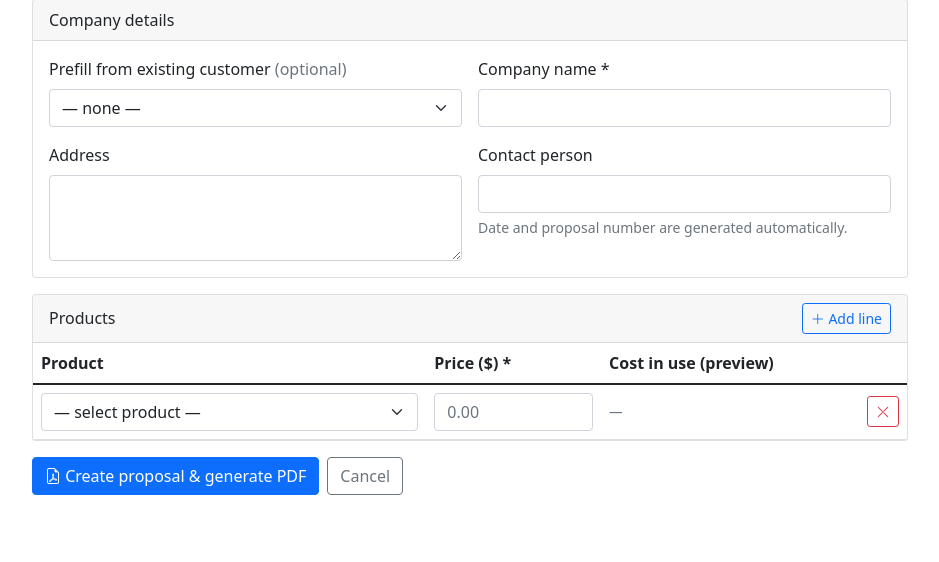
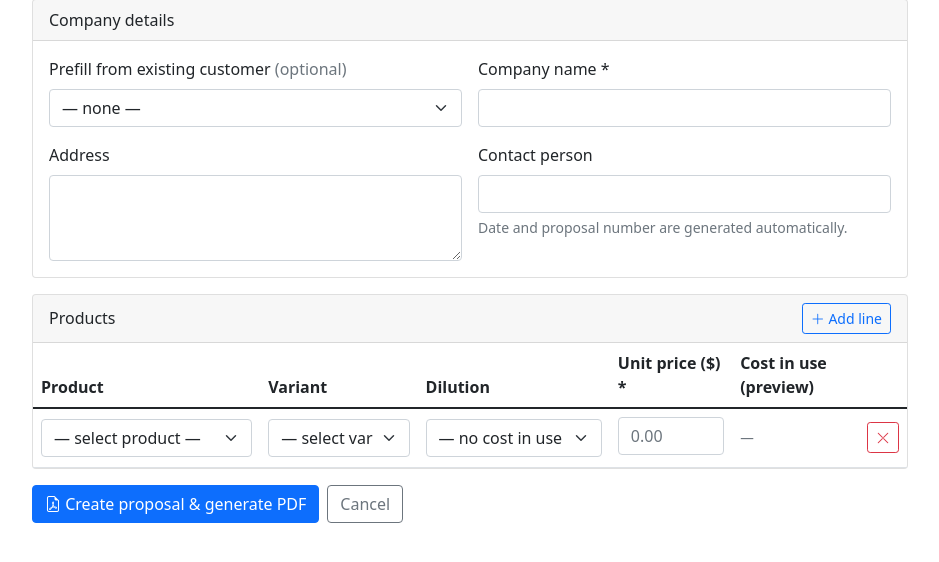
Before and after one commit to trackingallday/geller2025, a Django app: page /quotes/dashboard/create/ in a window 1280 px wide. Shown: the part 126-688 px from the top of the page, without its empty margins (170-1109 px from the left). Run offline with Django 3.2, Linux system fonts and the light colour scheme; the visitor is signed in with stand-in values (Sample User, id 1); data comes from the database, SQL or seed files in the repository; data that the repository does not hold is empty; parts of the project's set-up code (start-up, migrations or seed data) failed here and were passed over; some libraries are stand-ins or nearby versions.

Commit message:
make the quote builder work with the variants

```diff
--- a/quotes/dashboard_views.py
+++ b/quotes/dashboard_views.py
@@ -42,27 +42,36 @@ def quote_dashboard(request):
 
 
 def _builder_context():
+    """Catalogue nested for the builder's pick-product → pick-variant →
+    pick-dilution flow: [{id, name, variants: [{id, label, dilution_options}]}]."""
     variants = ProductVariant.objects.select_related('product', 'size').prefetch_related(
         'dilutions__application_type',
     ).order_by('product__name', 'code')
 
-    catalogue = []
+    products = {}
     for v in variants:
-        label = v.product.name
-        if v.size:
-            label += f' — {v.size.name}'
+        entry = products.setdefault(v.product_id, {'id': v.product_id, 'name': v.product.name, 'variants': []})
+        label = v.size.name if v.size else ''
         if v.code:
-            label += f' ({v.code})'
+            label = f'{label} ({v.code})' if label else v.code
         dilution_options = []
         for dilution in v.dilutions.all():
+            if not dilution.application_type.is_active:
+                continue
             fills = dilution.fills()
-            if fills:
-                dilution_options.append({'name': dilution.application_type.name, 'fills': str(fills)})
-        catalogue.append({
+            dilution_options.append({
+                'id': dilution.pk,
+                'name': dilution.application_type.name,
+                'unit_label': dilution.application_type.unit_label,
+                'fills': str(fills) if fills is not None else None,
+                'note': dilution.note,
+            })
+        entry['variants'].append({
             'id': v.pk,
-            'label': label,
+            'label': label or f'#{v.pk}',
             'dilution_options': dilution_options,
         })
+    catalogue = list(products.values())
 
     customers = []
     for c in Customer.objects.prefetch_related('contacts').order_by('businessName'):
@@ -92,11 +101,13 @@ def dashboard_create_quote(request):
 
         variant_ids = request.POST.getlist('variant_id')
         prices = request.POST.getlist('price')
+        dilution_ids = request.POST.getlist('dilution_id')
 
         lines = []
-        for vid, price in zip(variant_ids, prices):
+        for i, (vid, price) in enumerate(zip(variant_ids, prices)):
             vid = vid.strip()
             price = price.strip()
+            did = dilution_ids[i].strip() if i < len(dilution_ids) else ''
             if not vid and not price:
                 continue  # skip fully empty rows
             try:
@@ -108,12 +119,16 @@ def dashboard_create_quote(request):
                 lines = None
                 error = 'Every line needs a product and a price greater than zero.'
                 break
-            # Test page has no per-option picker: include all of the variant's dilutions
-            lines.append({
-                'variant': variant,
-                'price': price_dec,
-                'dilutions': list(variant.dilutions.select_related('application_type').all()),
-            })
+            # One selected dilution per line; blank = no cost-in-use block
+            dilutions = []
+            if did:
+                dilution = variant.dilutions.select_related('application_type').filter(pk=did).first()
+                if dilution is None:
+                    lines = None
+                    error = 'The selected dilution does not belong to the chosen variant.'
+                    break
+                dilutions = [dilution]
+            lines.append({'variant': variant, 'price': price_dec, 'dilutions': dilutions})
 
         if lines is not None:
             if not company_name:
--- a/quotes/services.py
+++ b/quotes/services.py
@@ -43,7 +43,7 @@ def build_cost_in_use_snapshot(price, dilutions):
                 'unit_label': app_type.unit_label,
                 'fills': str(fills),
                 'cost': str(cost),
-                'display': f'{app_type.name} {format_cost_in_use(cost)}',
+                'display': f'{app_type.name} {format_cost_in_use(cost)} {app_type.unit_label}',
             })
         elif dilution.note:
             snapshot.append({
--- a/quotes/templates/quotes/create.html
+++ b/quotes/templates/quotes/create.html
@@ -57,8 +57,10 @@
                 <table class="table mb-0 align-middle" id="lines-table">
                     <thead>
                         <tr>
-                            <th style="width: 45%;">Product</th>
-                            <th style="width: 20%;">Price ($) *</th>
+                            <th style="width: 26%;">Product</th>
+                            <th style="width: 18%;">Variant</th>
+                            <th style="width: 22%;">Dilution</th>
+                            <th style="width: 14%;">Unit price ($) *</th>
                             <th>Cost in use (preview)</th>
                             <th style="width: 40px;"></th>
                         </tr>
@@ -87,7 +89,7 @@
 <script>
     const catalogue = JSON.parse(document.getElementById('catalogue-data').textContent);
     const customers = JSON.parse(document.getElementById('customers-data').textContent);
-    const catalogueById = Object.fromEntries(catalogue.map(v => [String(v.id), v]));
+    const productsById = Object.fromEntries(catalogue.map(p => [String(p.id), p]));
 
     // Mirrors quotes/services.py format_cost_in_use (server value is authoritative)
     function formatCost(cost) {
@@ -96,35 +98,83 @@
         return '$' + rounded.toFixed(2);
     }
 
+    function currentVariant(row) {
+        const product = productsById[row.querySelector('.product-select').value];
+        if (!product) return null;
+        const variantId = row.querySelector('.variant-select').value;
+        return product.variants.find(v => String(v.id) === variantId) || null;
+    }
+
+    function updateVariants(row) {
+        const product = productsById[row.querySelector('.product-select').value];
+        const variantSelect = row.querySelector('.variant-select');
+        const variants = product ? product.variants : [];
+        variantSelect.innerHTML = ['<option value="">— select variant —</option>']
+            .concat(variants.map(v => `<option value="${v.id}">${v.label}</option>`))
+            .join('');
+        if (variants.length === 1) variantSelect.value = String(variants[0].id);
+        updateDilutions(row);
+    }
+
+    function updateDilutions(row) {
+        const variant = currentVariant(row);
+        const dilutionSelect = row.querySelector('.dilution-select');
+        const options = variant ? variant.dilution_options : [];
+        dilutionSelect.innerHTML = ['<option value="">— no cost in use —</option>']
+            .concat(options.map(o => `<option value="${o.id}">${o.name}</option>`))
+            .join('');
+        if (options.length === 1) dilutionSelect.value = String(options[0].id);
+        // Spell out what the price applies to: one unit of the chosen variant
+        const hint = row.querySelector('.price-hint');
+        hint.textContent = variant ? `for one ${variant.label.split(' (')[0]} unit` : '';
+        updatePreview(row);
+    }
+
     function updatePreview(row) {
-        const variantId = row.querySelector('.variant-select').value;
+        const preview = row.querySelector('.ciu-preview');
+        const variant = currentVariant(row);
+        const dilutionId = row.querySelector('.dilution-select').value;
         const price = parseFloat(row.querySelector('.price-input').value);
-        const preview = row.querySelector('.ciu-preview');
-        const variant = catalogueById[variantId];
-        if (!variant || !variant.dilution_options.length || isNaN(price) || price <= 0) {
+        const option = variant && variant.dilution_options.find(o => String(o.id) === dilutionId);
+        if (!option) {
             preview.innerHTML = '<span class="text-muted">—</span>';
             return;
         }
-        preview.innerHTML = variant.dilution_options
-            .map(o => `${o.name} <strong>${formatCost(price / parseFloat(o.fills))}</strong>`)
-            .join('<br>');
+        if (!option.fills) {
+            preview.innerHTML = option.note
+                ? `${option.name}: ${option.note}`
+                : '<span class="text-muted">no volume set for this size</span>';
+            return;
+        }
+        if (isNaN(price) || price <= 0) {
+            preview.innerHTML = '<span class="text-muted">enter a price</span>';
+            return;
+        }
+        preview.innerHTML = `${option.name} <strong>${formatCost(price / parseFloat(option.fills))}</strong> ${option.unit_label}`;
     }
 
     function addRow() {
         const tbody = document.getElementById('lines-body');
         const row = document.createElement('tr');
 
-        const options = ['<option value="">— select product —</option>']
-            .concat(catalogue.map(v => `<option value="${v.id}">${v.label}</option>`))
+        const productOptions = ['<option value="">— select product —</option>']
+            .concat(catalogue.map(p => `<option value="${p.id}">${p.name}</option>`))
             .join('');
 
         row.innerHTML = `
-            <td><select class="form-select variant-select" name="variant_id">${options}</select></td>
-            <td><input type="number" step="0.01" min="0.01" class="form-control price-input" name="price" placeholder="0.00"></td>
+            <td><select class="form-select product-select">${productOptions}</select></td>
+            <td><select class="form-select variant-select" name="variant_id"><option value="">— select variant —</option></select></td>
+            <td><select class="form-select dilution-select" name="dilution_id"><option value="">— no cost in use —</option></select></td>
+            <td>
+                <input type="number" step="0.01" min="0.01" class="form-control price-input" name="price" placeholder="0.00">
+                <div class="form-text price-hint"></div>
+            </td>
             <td class="ciu-preview ciu-block"><span class="text-muted">—</span></td>
             <td><button type="button" class="btn btn-sm btn-outline-danger remove-line"><i class="bi bi-x-lg"></i></button></td>
         `;
-        row.querySelector('.variant-select').addEventListener('change', () => updatePreview(row));
+        row.querySelector('.product-select').addEventListener('change', () => updateVariants(row));
+        row.querySelector('.variant-select').addEventListener('change', () => updateDilutions(row));
+        row.querySelector('.dilution-select').addEventListener('change', () => updatePreview(row));
         row.querySelector('.price-input').addEventListener('input', () => updatePreview(row));
         row.querySelector('.remove-line').addEventListener('click', () => {
             if (document.querySelectorAll('#lines-body tr').length > 1) row.remove();
```
Also changed, not shown: quotes/tests.py (+33 -4 lines).
